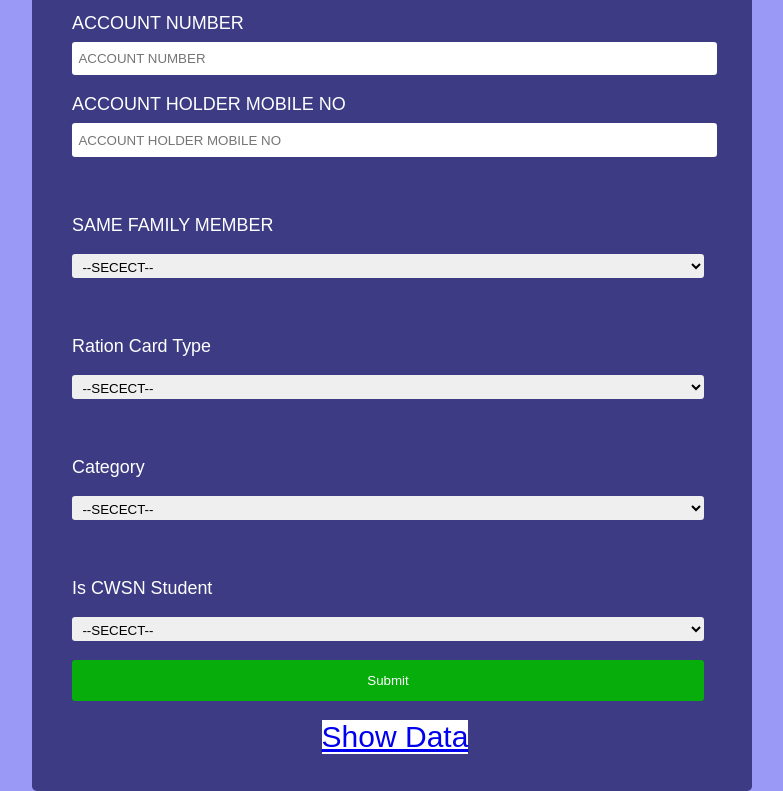
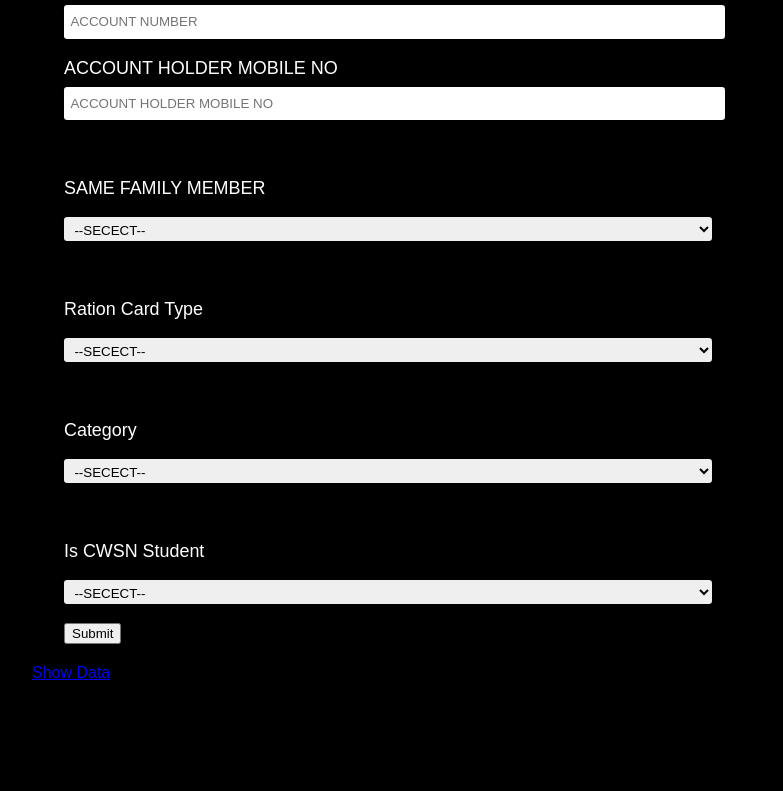
Before and after one commit to deeptimaan/test, a plain HTML site: page index.html in a window 1280 px wide. Shown: the part 1811-2602 px from the top of the page, without its empty margins (248-1031 px from the left). After the commit the page ends 2493 px from the top, so only its background shows below. Drawn offline with nearby package versions, Linux system fonts and the light colour scheme.

Commit message:
Update index.html

```diff
--- a/index.html
+++ b/index.html
@@ -302,10 +302,10 @@ $(function() {
 <style>
   html{
     font-size: 16px;
-}
+    }
 
 body{
-    background-color: rgba(98, 95, 241, 0.635);
+    background-color: rgba(0, 0, 0, 1);
     margin: 0;
     font-family: sans-serif;
     color: white;
@@ -342,8 +342,8 @@ h1{
   font-style: italic;
   text-shadow: 1px 1px 1px rgba(0, 0, 0, 0.5)
 }
-#survey-form{
-   background: rgba(21, 20, 85, 0.7);
+#frmSubmit{
+   background: rgba(0, 0, 134, 0.83);
    padding: 2.3rem 0.5rem;
    border-radius: 0.3rem;
 }
@@ -386,7 +386,7 @@ textarea{
  padding: 0.5rem 0 0 0.5rem;
 }
 
-#myBtn{
+#btnSubmit{
  width: 100%;
  padding: 0.8rem;
  background: rgb(7, 173, 10);
@@ -395,14 +395,5 @@ textarea{
  cursor: pointer;
  border: none;
 }
-#show_data{
-    display: inline-flex;
-
-    background-color: white;
-    margin-left: 40%;
-}
-#show_data a{
-    font-size: 30px;
-}
 </style>
 </html>
```
